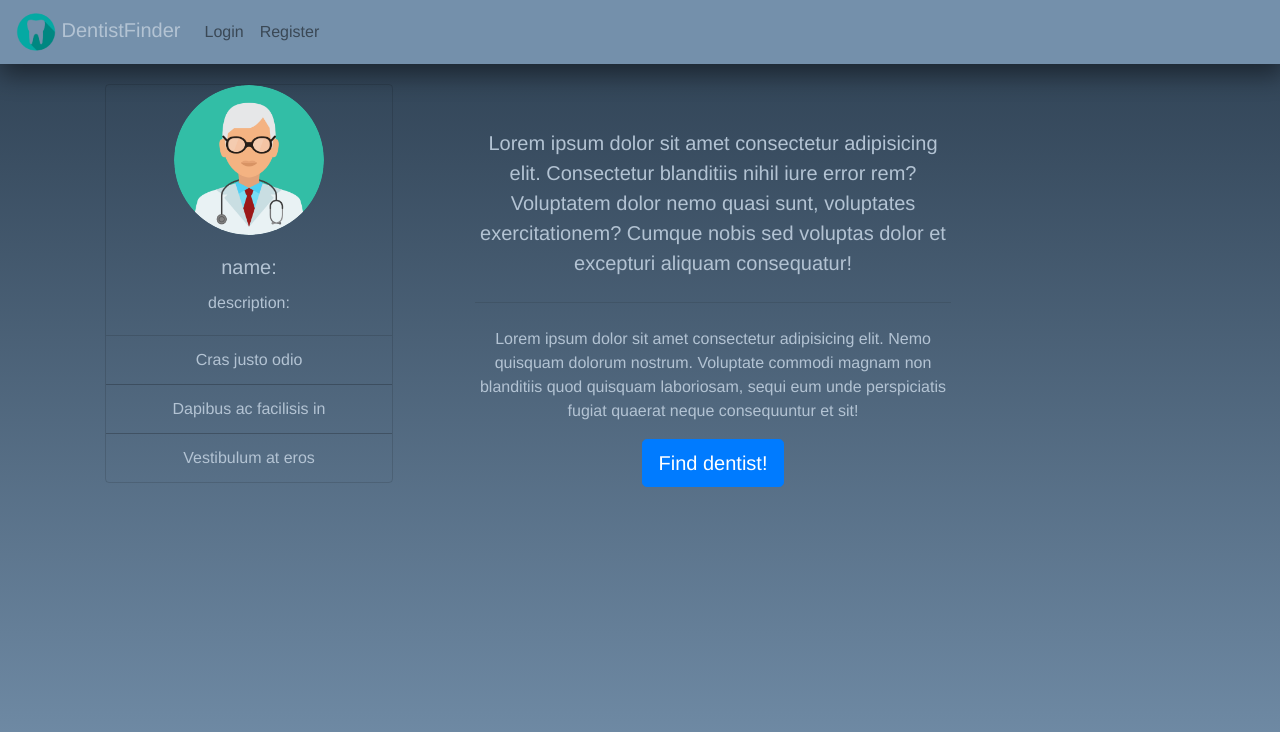
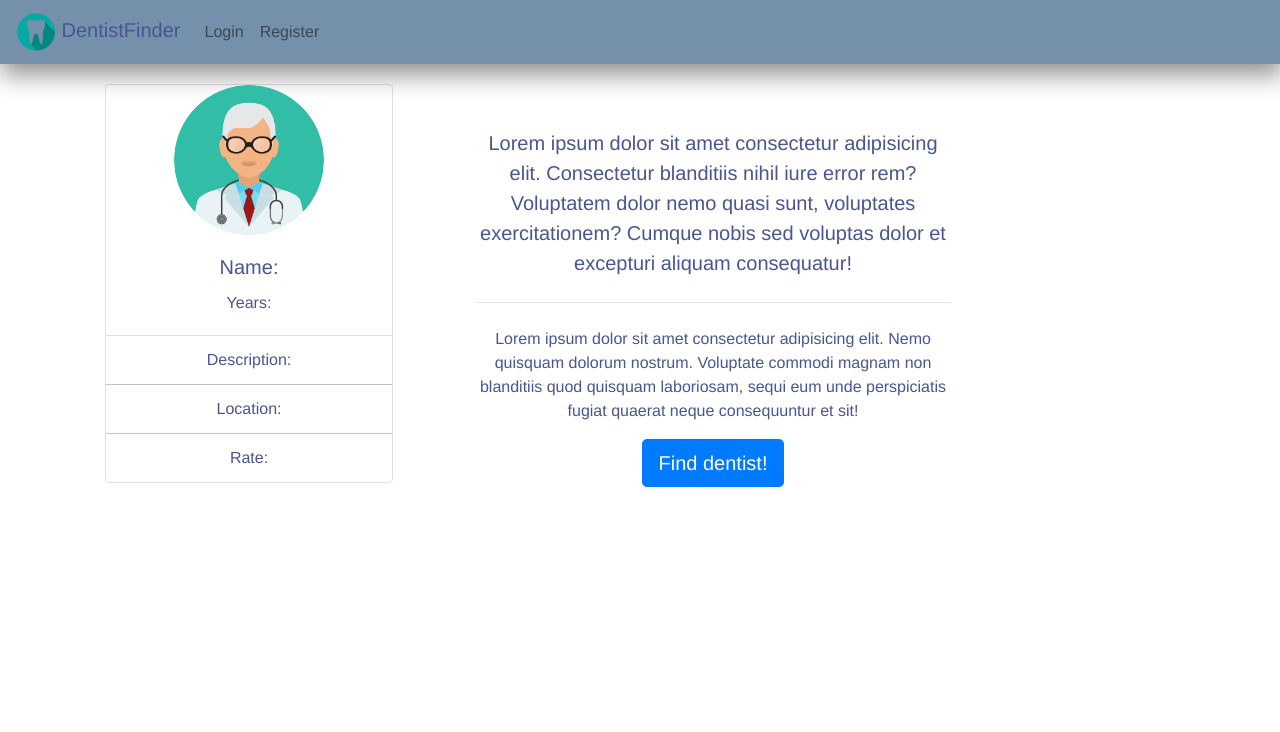
Before and after one commit to ljosipovicderanja/Optimus_dentist, a Vue app in the folder client/: page /dentistDetails in a window 1280 px wide. Shown: the top 732 px of the page. Built offline with nearby package versions, Linux system fonts and the light colour scheme.

Commit message:
Implementing add dentist logic, show all dentist logic,  show dentist details logic

```diff
--- a/client/src/App.vue
+++ b/client/src/App.vue
@@ -23,10 +23,7 @@ export default {
 #main {
   position: relative;
   //background-image: url("images/background2.JPG");
-  background-image: linear-gradient(#2c3e50, #7490ab);
-  background-repeat: no-repeat;
-  background-size: auto;
-  background-position: center;
+
   margin: 0 0 0 0;
   padding: 0;
   border: 0;
@@ -41,7 +38,7 @@ export default {
   -webkit-font-smoothing: antialiased;
   -moz-osx-font-smoothing: grayscale;
   text-align: center;
-  color: #b3c3d3;
+  color: #4a5592;
   margin: 0 0 0 0;
   background-size: auto;
   padding: 0;
--- a/client/src/InternalStorage.js
+++ b/client/src/InternalStorage.js
@@ -1,4 +1,11 @@
 export default {
   userAuth: false,
   currentUser: "",
+  dentistName: "",
+  dentistYears: "",
+  dentistDescription: "",
+  dentistLocation: "",
+  dentistExternalLink: "",
+  dentistSex: "",
+  dentistRating: "",
 };
--- a/client/src/components/DentistCard.vue
+++ b/client/src/components/DentistCard.vue
@@ -4,13 +4,13 @@
       <img src="@/assets/male_avatar.png" class="rounded-circle centered" style="width: 150px" alt="Avatar" />
       <!--<img class="card-img-top" alt="Card image cap" />-->
       <div class="card-body">
-        <h5 class="card-title">name: {{ name }}</h5>
-        <p class="card-text">description: {{ description }}</p>
+        <h5 class="card-title">Name: {{ name }}</h5>
+        <p class="card-text">Years: {{ years }}</p>
       </div>
       <ul class="list-group list-group-flush">
-        <li class="list-group-item">Cras justo odio</li>
-        <li class="list-group-item">Dapibus ac facilisis in</li>
-        <li class="list-group-item">Vestibulum at eros</li>
+        <li class="list-group-item">Description: {{ description }}</li>
+        <li class="list-group-item">Location: {{ location }}</li>
+        <li class="list-group-item">Rate: {{ rating }}</li>
       </ul>
       <div class="card-body" v-if="viewDetail">
         <button class="btn btn-primary btn-lg" @click.prevent="viewDetails()">View details</button>
@@ -21,16 +21,34 @@
 
 <script>
 import router from "@/router";
+import InternalStorage from "@/InternalStorage";
 
 export default {
   name: "DentistCard",
-  props: { name: String, description: String, viewDetail: Boolean },
+  props: {
+    id: String,
+    name: String,
+    description: String,
+    years: String,
+    location: String,
+    externalLink: String,
+    sex: String,
+    rating: Number,
+    viewDetail: Boolean,
+  },
   data() {
     return {};
   },
   setup() {},
   methods: {
     viewDetails() {
+      InternalStorage.dentistName = this.name;
+      InternalStorage.dentistYears = this.years;
+      InternalStorage.dentistDescription = this.description;
+      InternalStorage.dentistLocation = this.location;
+      InternalStorage.dentistExternalLink = this.externalLink;
+      InternalStorage.dentistSex = this.sex;
+      InternalStorage.dentistRating = this.rating;
       router.push("/dentistDetails");
     },
   },
--- a/client/src/services/index.js
+++ b/client/src/services/index.js
@@ -14,14 +14,9 @@ let db = {
   },
   async addItemInCollectionMDb(apiName, data) {
     console.log("CALLED FUNCTION: addItemInCollectionMDb");
-    let serverData = {
-      text: data,
-      //map data to server
-      //name:data.name;
-      //surname:data.surname
-    };
-    await Service.post(`/${apiName}/`, serverData);
-    return;
+    console.log(data);
+    let result = await Service.post(`/${apiName}/`, data);
+    return result;
   },
   async deleteItemFromCollectionByIdMDb(apiName, id) {
     console.log("CALLED FUNCTION: deleteItemFromCollectionByIdMDb");
--- a/client/src/views/AddDentist.vue
+++ b/client/src/views/AddDentist.vue
@@ -3,39 +3,47 @@
     <h1>This is an Add dentist page</h1>
     <div class="container">
       <div class="row">
-        <div class="col-sm">One of three columns</div>
+        <div class="col-sm">sdfds</div>
         <div class="col-6">
           <form>
             <div class="form-group" style="margin-top: 20px">
-              <label for="formGroupExampleInput">Dentist name</label>
-              <input type="text" class="form-control" id="formGroupExampleInput" placeholder="Dentist name" />
+              <label for="formGroupExampleInput1">Dentist name</label>
+              <input type="text" class="form-control" v-model="dentistName" id="formGroupExampleInput" placeholder="Dentist name" />
             </div>
             <div class="form-group">
               <label for="formGroupExampleInput2">Years</label>
-              <input type="password" class="form-control" id="formGroupExampleInput2" placeholder="Years" />
+              <input type="text" class="form-control" v-model="dentistYears" id="formGroupExampleInput2" placeholder="Years" />
             </div>
             <div class="form-group">
-              <label for="formGroupExampleInput2">Description</label>
-              <input type="password" class="form-control" id="formGroupExampleInput2" placeholder="Description" />
+              <label for="formGroupExampleInput3">Description</label>
+              <input type="text" class="form-control" v-model="dentistDescription" id="formGroupExampleInput2" placeholder="Description" />
             </div>
             <div class="form-group">
-              <label for="formGroupExampleInput">Location</label>
-              <input type="password" class="form-control" id="formGroupExampleInput" placeholder="Location" />
+              <label for="formGroupExampleInput4">Location</label>
+              <input type="text" class="form-control" v-model="dentistLocation" id="formGroupExampleInput" placeholder="Location" />
+            </div>
+            <div class="form-group">
+              <label for="formGroupExampleInput4">External link</label>
+              <input type="text" class="form-control" v-model="dentistExternalLink" id="formGroupExampleInput" placeholder="External link" />
+            </div>
+            <div class="form-group">
+              <label for="inputState">Sex</label>
+              <select class="form-control" v-model="dentistSex">
+                <option value="Male">Male</option>
+                <option value="Female">Female</option>
+              </select>
             </div>
           </form>
+          <button class="btn btn-primary btn-lg" @click.prevent="addDentist()">Login</button>
         </div>
-        <div class="col-sm">One of three columns</div>
+        <div class="col-sm"></div>
       </div>
-    </div>
-
-    <button @click="testBaza()">test button</button>
-    <div id="items" v-for="item in items" v-bind:key="item._id">
-      <p>{{ item._id }}</p>
     </div>
   </div>
 </template>
 
 <script>
+import router from "@/router";
 import { db } from "@/services/index.js";
 
 export default {
@@ -44,18 +52,36 @@ export default {
 
   data() {
     return {
-      items: [],
+      dentistName: "",
+      dentistYears: "",
+      dentistDescription: "",
+      dentistLocation: "",
+      dentistSex: "Male",
+      dentistExternalLink: "",
     };
   },
 
-  async created() {
-    this.items = await db.getAllItemsFromCollectionMDb("dentist");
-  },
+  async created() {},
 
   methods: {
-    async testBaza() {
-      //should use await
-      return await db.getAllItemsFromCollectionMDb("dentist");
+    async addDentist() {
+      console.log("Adding dentist into db");
+      let userInput = {
+        name: this.dentistName,
+        years: this.dentistYears,
+        description: this.dentistDescription,
+        location: this.dentistLocation,
+        sex: this.dentistSex,
+        externalLink: this.dentistExternalLink,
+      };
+      let result = await db.addItemInCollectionMDb("dentist", userInput);
+      console.log(result);
+      if (result.status === 201) {
+        alert("Dentist added");
+      } else {
+        alert("Something went wrong");
+      }
+      router.push("/findDentist");
     },
   },
 };
--- a/client/src/views/DentistDetails.vue
+++ b/client/src/views/DentistDetails.vue
@@ -3,7 +3,15 @@
     <div class="container">
       <div class="row">
         <div class="col">
-          <DentistCard />
+          <DentistCard
+            :name="InternalStorage.dentistName"
+            :description="InternalStorage.dentistDescription"
+            :sex="InternalStorage.dentistSex"
+            :location="InternalStorage.dentistLocation"
+            :years="InternalStorage.dentistYears"
+            :rating="InternalStorage.dentistRating"
+            :externalLink="InternalStorage.dentistExternalLink"
+          />
         </div>
         <div class="col-6">
           <div class="jumbotron" style="background-color: transparent">
@@ -13,7 +21,7 @@
             <hr class="my-4" />
             <p>Lorem ipsum dolor sit amet consectetur adipisicing elit. Nemo quisquam dolorum nostrum. Voluptate commodi magnam non blanditiis quod quisquam laboriosam, sequi eum unde perspiciatis fugiat quaerat neque consequuntur et sit!</p>
             <p class="lead">
-              <button class="btn btn-primary btn-lg" @click.prevent="">Find dentist!</button>
+              <button class="btn btn-primary btn-lg" @click.prevent="goToExternalLink()">Find dentist!</button>
             </p>
           </div>
         </div>
@@ -25,14 +33,18 @@
 
 <script>
 import DentistCard from "@/components/DentistCard.vue";
+import InternalStorage from "@/InternalStorage";
 export default {
   name: "UserLogin",
   setup() {},
   data() {
-    return {};
+    return { InternalStorage };
   },
   methods: {
-    login() {},
+    goToExternalLink() {
+      console.log("Redirecting on: " + this.InternalStorage.dentistExternalLink);
+      window.open(this.InternalStorage.dentistExternalLink);
+    },
   },
   components: { DentistCard },
 };
--- a/client/src/views/FindDentist.vue
+++ b/client/src/views/FindDentist.vue
@@ -2,20 +2,24 @@
   <div class="about">
     <h1 style="margin-top: 30px">Find Dentist</h1>
 
-    <h2 style="margin-top: 30px">Top rated dentists</h2>
+    <h2 style="margin-top: 30px">All dentists</h2>
 
     <div id="items" v-for="item in items" v-bind:key="item._id">
-      <DentistCard viewDetail="true" />
+      <DentistCard
+        :viewDetail="true"
+        :id="item._id"
+        :name="item.name"
+        :description="item.description"
+        :sex="item.sex"
+        :location="item.location"
+        :years="item.years"
+        :rating="item.rating != null ? item.rating : item.initialRating"
+        :externalLink="item.externalLink != null ? item.externalLink : 'https://www.index.hr/'"
+      />
     </div>
-
     <hr class="solid" />
 
-    <div id="items" v-for="item in items" v-bind:key="item._id">
-      <DentistCard />
-    </div>
-
     <br />
-    <button @click="testBaza()">test button</button>
   </div>
 </template>
 
@@ -35,6 +39,7 @@ export default {
 
   async created() {
     this.items = await db.getAllItemsFromCollectionMDb("dentist");
+    console.log(this.items);
   },
 
   methods: {
@@ -52,6 +57,6 @@ export default {
 }
 
 hr.solid {
-  border-top: 3px solid #7490ab;
+  border-top: 1px solid #7490ab;
 }
 </style>
--- a/client/src/views/HomeView.vue
+++ b/client/src/views/HomeView.vue
@@ -5,7 +5,7 @@
         <div class="col"></div>
         <div class="col-8">
           <div class="jumbotron" style="background-color: transparent">
-            <h1 class="display-4">Welcome to DentistFinder</h1>
+            <h1 class="display-6">Welcome to DentistFinder</h1>
             <img src="@/assets/dentist_logo.png" class="rounded-circle centered" style="max-width: 150px; margin: 20px 0px 20px 0px; box-shadow: 0px 0px 68px -7px rgba(0, 0, 0, 0.61)" alt="Avatar" />
             <p class="lead">
               Lorem ipsum dolor sit amet consectetur adipisicing elit. Consectetur blanditiis nihil iure error rem? Voluptatem dolor nemo quasi sunt, voluptates exercitationem? Cumque nobis sed voluptas dolor et excepturi aliquam consequatur!
@@ -58,3 +58,14 @@ export default {
   },
 };
 </script>
+
+<style>
+#home {
+  background-image: linear-gradient(#2c3e50, #7490ab);
+  background-repeat: no-repeat;
+  background-size: auto;
+  background-position: center;
+  height: 100%;
+  max-height: 100%;
+}
+</style>
```
Also changed, not shown: 1 other file (tests, documents, lock files or other folders).
